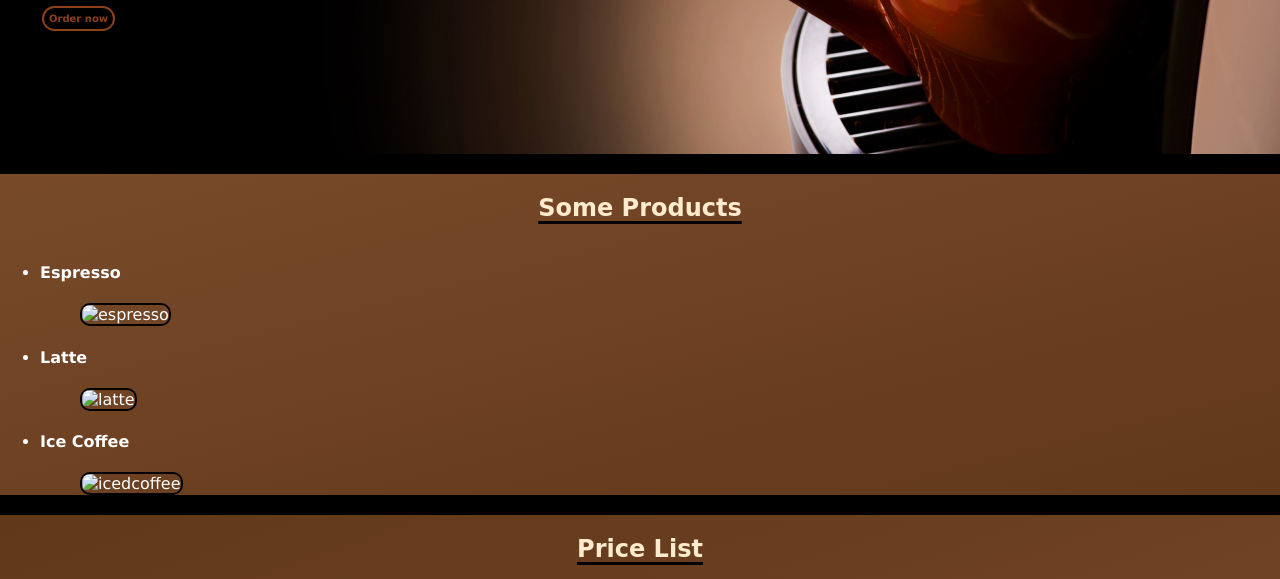
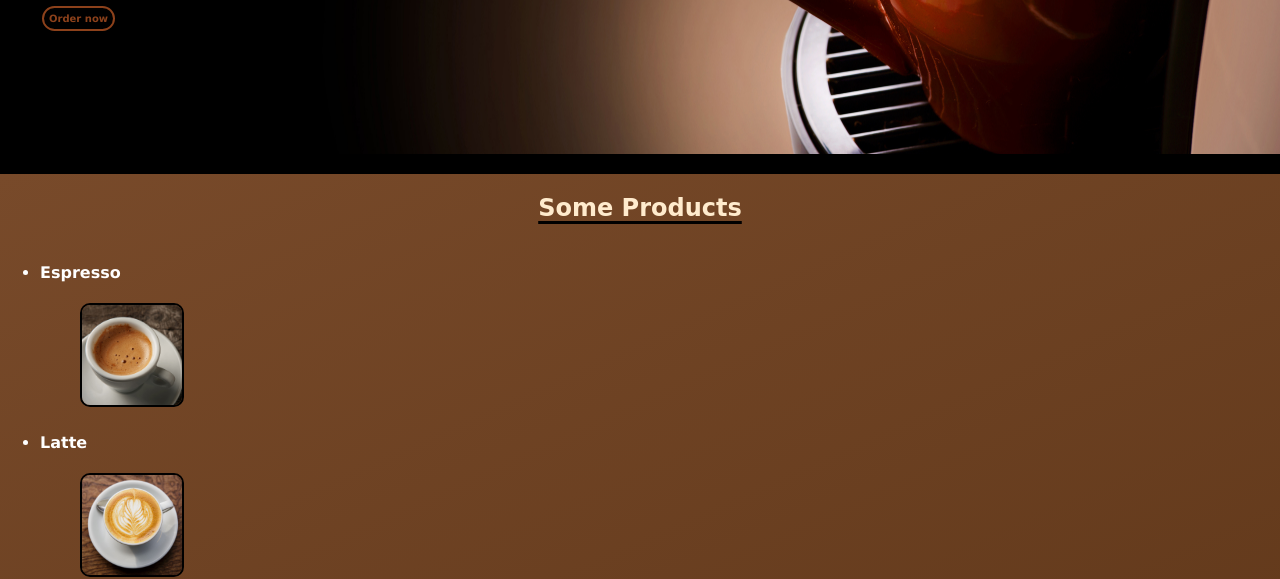
Before and after one commit to D3VIL999/Sample, a plain HTML site: page index.html in a window 1280 px wide. Shown: the part 378-957 px from the top of the page. Drawn offline with Linux system fonts and the light colour scheme; files whose address does not match are found by name.

Commit message:
index.html

```diff
--- a/index.html
+++ b/index.html
@@ -40,15 +40,15 @@
   <ul>
     <li><h4>Espresso</h4></li>
     <dl>
-      <dd><img src="img/1x1-espresso.jpg" alt="espresso"></dd>
+      <dd><img src="1x1-espresso.jpg" alt="espresso"></dd>
     </dl>
     <li><h4>Latte</h4></li>
     <dl>
-      <dd><img src="img/latte.jpeg" alt="latte"></dd>
+      <dd><img src="latte.jpeg" alt="latte"></dd>
     </dl>
     <li> <h4>Ice Coffee</h4></li>
     <dl>
-      <dd > <img src="img/icoffee.jpg" alt="icedcoffee"></dd>
+      <dd > <img src="icoffee.jpg" alt="icedcoffee"></dd>
     </dl>
   </ul>
   </div>
```
